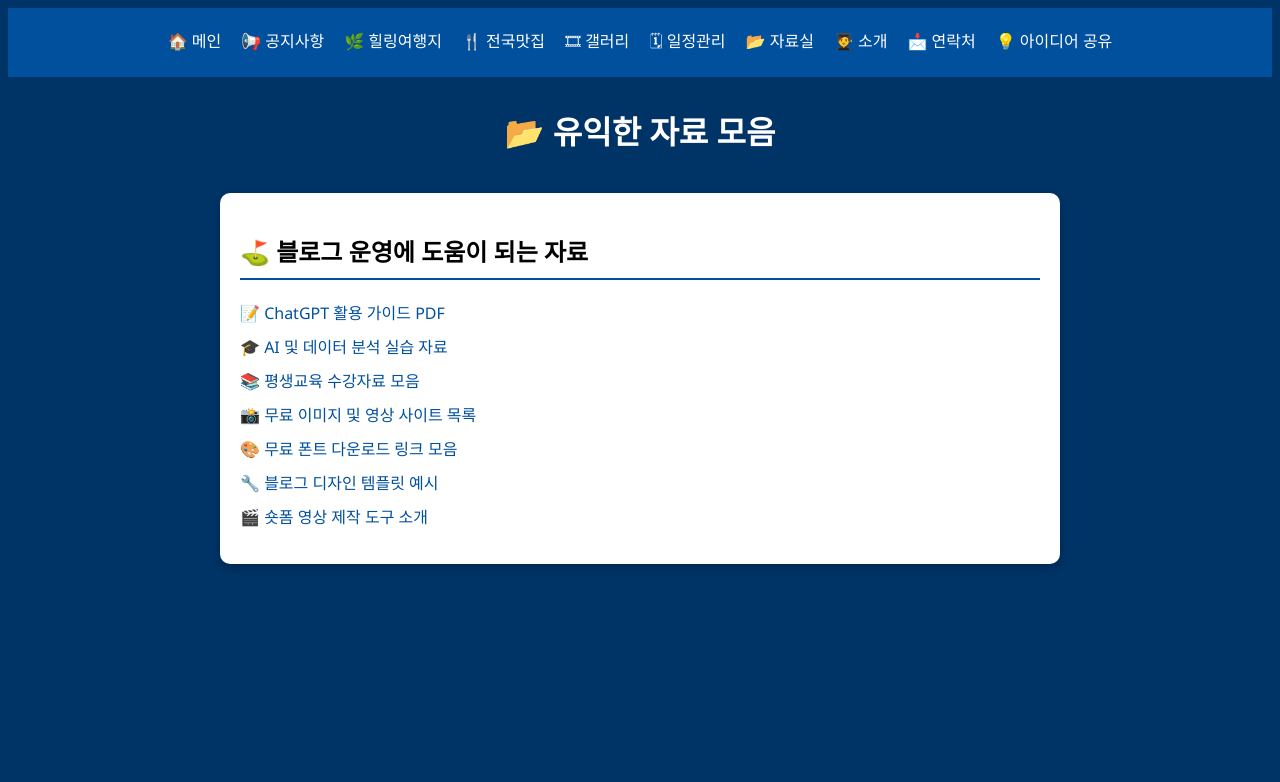
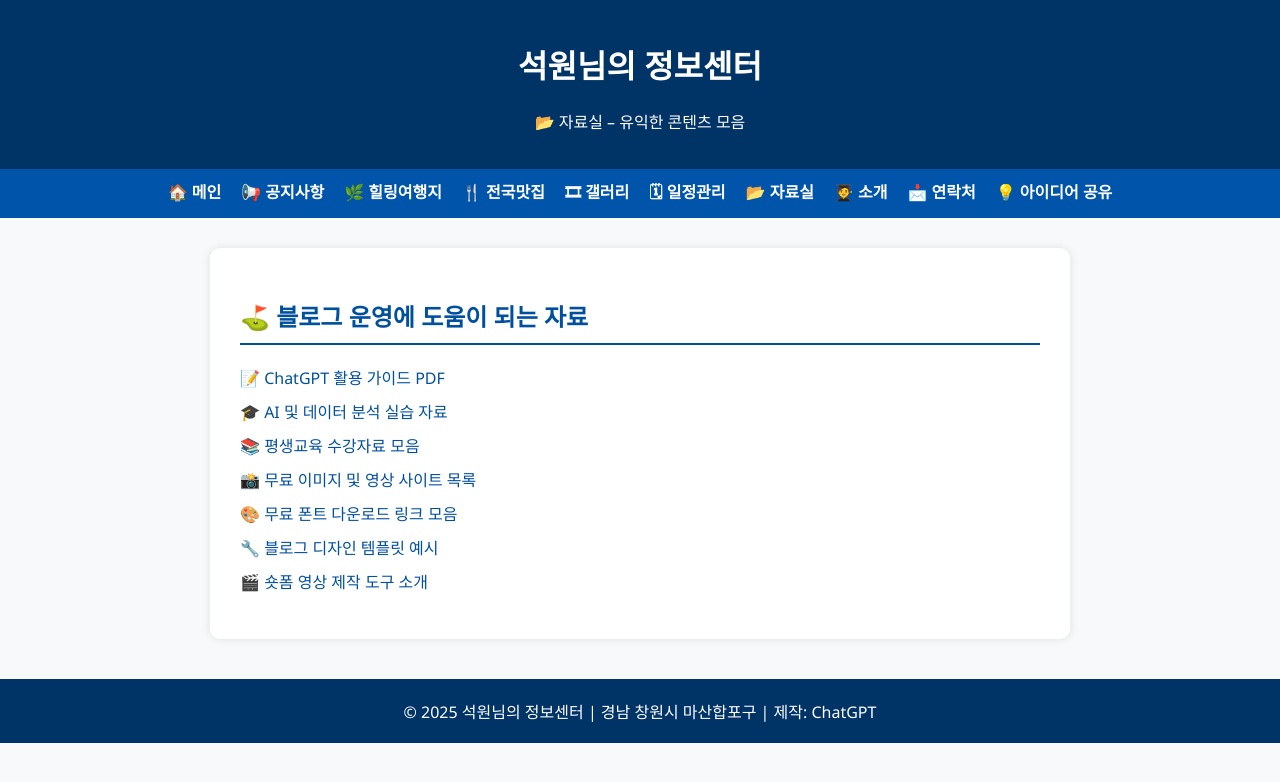
Before and after one commit to compol-112/ai-class-test, a plain HTML site: page resources.html in a window 1280 px wide. Drawn offline with Linux system fonts and the light colour scheme.

Commit message:
Update resources.html

```diff
--- a/resources.html
+++ b/resources.html
@@ -1,72 +1,83 @@
 <!DOCTYPE html>
 <html lang="ko">
-
 <head>
   <meta charset="UTF-8">
   <meta name="viewport" content="width=device-width, initial-scale=1.0">
-  <title>자료실 - 석원님의 정보센터</title>
-  <link rel="stylesheet" href="style.css">
+  <title>📂 자료실 - 석원님의 정보센터</title>
   <style>
     body {
+      font-family: 'Segoe UI', sans-serif;
+      background: #f8f9fa;
+      margin: 0;
+      padding: 0;
+      color: #333;
+    }
+    header {
       background-color: #003366;
       color: white;
-      font-family: 'Segoe UI', Tahoma, Geneva, Verdana, sans-serif;
+      padding: 20px;
       text-align: center;
     }
-    .navbar {
-      background-color: #00509E;
+    nav {
+      background: #0055aa;
       padding: 10px;
       display: flex;
       justify-content: center;
+      gap: 20px;
       flex-wrap: wrap;
     }
-    .navbar a {
+    nav a {
       color: white;
       text-decoration: none;
-      margin: 10px;
-      font-size: 16px;
+      font-weight: bold;
     }
-    .navbar a:hover {
+    nav a:hover {
       text-decoration: underline;
     }
-    h1 {
-      margin-top: 30px;
-      font-size: 32px;
+    .container {
+      max-width: 800px;
+      margin: 30px auto;
+      background: white;
+      padding: 30px;
+      border-radius: 10px;
+      box-shadow: 0 0 10px rgba(0,0,0,0.1);
     }
-    .resource-list {
-      margin: 40px auto;
-      width: 80%;
-      max-width: 800px;
-      background-color: #fff;
-      color: #000;
-      padding: 20px;
-      border-radius: 10px;
-      box-shadow: 0 4px 8px rgba(0, 0, 0, 0.2);
-      text-align: left;
-    }
-    .resource-list h2 {
+    .container h2 {
       border-bottom: 2px solid #00509E;
       padding-bottom: 10px;
+      margin-bottom: 20px;
+      color: #00509E;
     }
-    .resource-list ul {
+    ul {
       list-style: none;
       padding: 0;
     }
-    .resource-list li {
+    li {
       margin: 10px 0;
     }
-    .resource-list a {
+    .container a {
       color: #00509E;
       text-decoration: none;
     }
-    .resource-list a:hover {
+    .container a:hover {
       text-decoration: underline;
+    }
+    footer {
+      background: #003366;
+      color: white;
+      text-align: center;
+      padding: 20px;
+      margin-top: 40px;
     }
   </style>
 </head>
+<body>
+  <header>
+    <h1>석원님의 정보센터</h1>
+    <p>📂 자료실 – 유익한 콘텐츠 모음</p>
+  </header>
 
-<body>
-  <div class="navbar">
+  <nav>
     <a href="index.html">🏠 메인</a>
     <a href="notice.html">📢 공지사항</a>
     <a href="travel.html">🌿 힐링여행지</a>
@@ -77,11 +88,9 @@
     <a href="about.html">🧑‍🎓 소개</a>
     <a href="contact.html">📩 연락처</a>
     <a href="idea.html">💡 아이디어 공유</a>
-  </div>
+  </nav>
 
-  <h1>📂 유익한 자료 모음</h1>
-
-  <div class="resource-list">
+  <div class="container">
     <h2>⛳ 블로그 운영에 도움이 되는 자료</h2>
     <ul>
       <li><a href="#">📝 ChatGPT 활용 가이드 PDF</a></li>
@@ -93,6 +102,9 @@
       <li><a href="#">🎬 숏폼 영상 제작 도구 소개</a></li>
     </ul>
   </div>
+
+  <footer>
+    &copy; 2025 석원님의 정보센터 | 경남 창원시 마산합포구 | 제작: ChatGPT
+  </footer>
 </body>
-
 </html>
```
